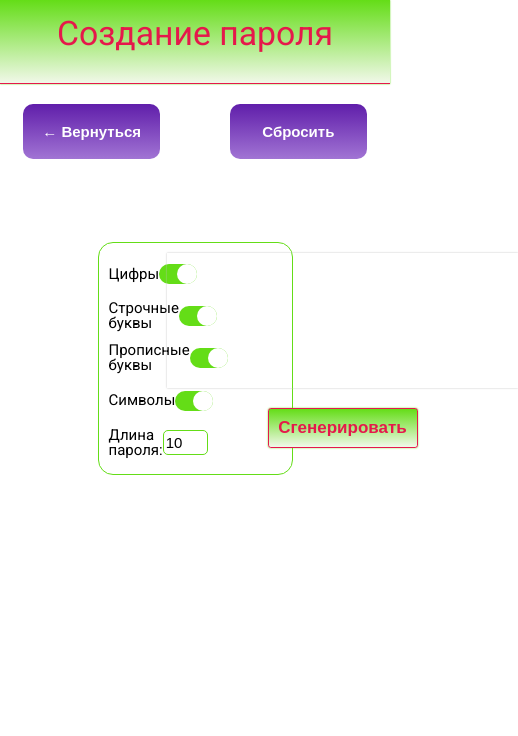
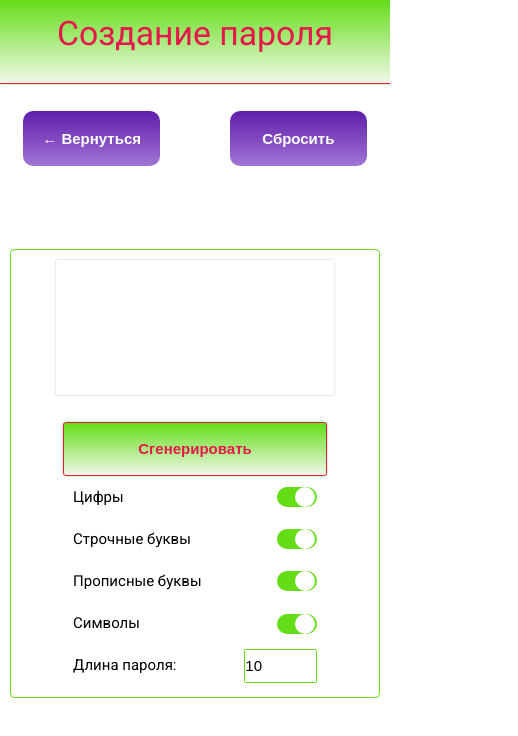
Before and after one commit to Rustam9724/random-app, a React (Create React App) app in the folder random-app/: page /password-randomiser in a window 390 px wide. Shown: the top 736 px of the page, 518 px wide, since content can reach past the window. Built offline with nearby package versions, Linux system fonts and the light colour scheme.

Commit message:
init: password-randomiser repnosiveness and adaptive

```diff
--- a/random-app/src/index.css
+++ b/random-app/src/index.css
@@ -195,11 +195,6 @@ html, body {
 }
 
 .result {
-  max-width: 88vw;
-  min-width: 29vw;
-  width: min-content;
-  height: 16vh;
-  margin: 0 auto 7.5vh;
   box-shadow: 0 0 0.439vw #bdbdbd;
   font-size: 2rem;
   padding: 0.65vh 0.8vh;
@@ -210,44 +205,53 @@ html, body {
   line-height: 120%;
 }
 
+.date-result {
+  max-width: 88vw;
+  min-width: 29vw;
+  width: min-content;
+  height: 16vh;
+  margin: 0 auto 7.5vh;
+
+}
+
 @media (max-width: 1126px) {
-  .result {
+  .date-result {
     min-width: 35vw;
   }
 }
 
 @media (max-width: 898px) {
-  .result {
+  .date-result {
     min-width: 40vw;
   }
 }
 
 @media (max-width: 785px) {
-  .result {
+  .date-result {
     min-width: 45vw;
   }
 }
 
 @media (max-width: 698px) {
-  .result {
+  .date-result {
     min-width: 55vw;
   }
 }
 
 @media (max-width: 571px) {
-  .result {
+  .date-result {
     min-width: 70vw;
   }
 }
 
 @media (max-width: 449px) {
-  .result {
+  .date-result {
     min-width: 90vw;
   }
 }
 
 @media (max-width: 349px) {
-  .result {
+  .date-result {
     font-size: 1.5rem;
   }
 }
@@ -305,7 +309,7 @@ html, body {
 }
 
 .password-header {
-  margin-bottom: 20px;
+  margin-bottom: 3.2vh;
 }
 
 .password-main {
@@ -313,14 +317,109 @@ html, body {
   justify-content: space-between;
   width: 50vw;
   margin: 0 auto;
-  border: 1px solid #64dd17;
-  border-radius: 15px;
+  border: 0.0732vw solid #64dd17;
+  border-radius: 1.098vw;
   padding: 1rem;
 }
 
+@media (max-width: 1249px) {
+  .password-main {
+    width: 60vw;
+  }
+}
+
+@media (max-width: 1024px) {
+  .password-main {
+    width: 70vw;
+  }
+}
+
+@media (max-width: 874px) {
+  .password-main {
+    width: 80vw;
+  }
+}
+
+@media (max-width: 774px) {
+  .password-main {
+    width: 95vw;
+  }
+}
+
+@media (max-width: 394px) {
+  .password-main {
+    flex-direction: column-reverse;
+    align-items: center;
+  }
+}
+
+@media (max-height: 434px) {
+  .password-main {
+    height: 40vh;
+  }
+}
+
+@media (max-height: 314px) {
+  .password-main {
+    height: 45vh;
+  }
+}
+
+@media (max-width: 394px) and (max-height: 434px) {
+  .password-main {
+    height: 70vh;
+  }
+}
+
+@media (max-width: 240px) and (max-height: 320px) {
+  .password-main {
+    justify-content: flex-end;
+    row-gap: 1.5rem;
+  }
+}
+
 .password-checkboxes {
-  width: 15vw;
+  width: 30%;
 }
+
+@media (max-width: 614px) {
+  .password-checkboxes {
+    width: 40%;
+  }
+}
+
+@media (max-width: 466px) {
+  .password-checkboxes {
+    width: 50%;
+  }
+}
+
+@media (max-width: 394px) {
+  .password-checkboxes {
+    width: 70%;
+  }
+}
+
+@media (max-width: 276px) {
+  .password-checkboxes {
+    width: 85%;
+  }
+}
+
+@media (max-height: 434px) {
+  .password-checkboxes {
+    display: flex;
+    flex-direction: column;
+    justify-content: space-between;
+  }
+}
+
+@media (max-width: 240px) and (max-height: 320px) {
+  .password-checkboxes {
+    height: 40vh;
+  }
+}
+
 
 .password-label {
   display: flex;
@@ -354,11 +453,23 @@ input:checked + .password-label > .password-custom-label > .password-custom-tumb
 
 input[type="text"] {
   border: 1px solid #64dd17;
-  border-radius: 5px;
-  width: 45px;
-  height: 25px;
-  font-size: 15px;
-  padding: 2px;
+  border-radius: 0.366vw;
+  width: 22%;
+  height: 4vh;
+  font-size: 1.5rem;
+  padding: 0.32vh 0.146vw;
+}
+
+@media (max-width: 849px) {
+  input[type="text"] {
+    width: 30%;
+  }
+}
+
+@media (max-height: 364px) {
+  input[type="text"] {
+    height: 6vh;
+  }
 }
 
 .password-custom-tumbler {
@@ -372,14 +483,67 @@ input[type="text"] {
 
 .password-resultblock {
   text-align: center;
+  width: 58%;
 }
 
+@media (max-width: 614px) {
+  .password-resultblock {
+    width: 45%;
+  }
+}
+
+@media (max-width: 466px) {
+  .password-resultblock {
+    width: 35%;
+  }
+}
+
+@media (max-width: 394px) {
+  .password-resultblock {
+    width: 80%;
+
+  }
+}
+
+/* @media (max-height: 434px) {
+  .password-resultblock {
+    display: flex;
+    flex-direction: column;
+    justify-content: space-between;
+  }
+} */
+
 .password-result {
-  margin-bottom: 20px;
-  width: 29vw;
+  margin-bottom: 3.2vh;
+  width: 100%;
+  height: 16vh;
+}
+
+@media (max-width: 400px) {
+  .password-result {
+    font-size: 1.5rem;
+  }
 }
 
 .password-btn {
-  height: 40px;
-  width: 150px;
+  height: 6.4vh;
+  width: 38%;
 }
+
+@media (max-width: 649px) {
+  .password-btn {
+    width: 60%;
+  }
+}
+
+@media (max-width: 534px) {
+  .password-btn {
+    width: 95%;
+  }
+}
+
+@media (max-width: 444px) {
+  .password-btn {
+    font-size: 1.5rem;
+  }
+}
```
Also changed, not shown: random-app/Устройства.txt (added).
